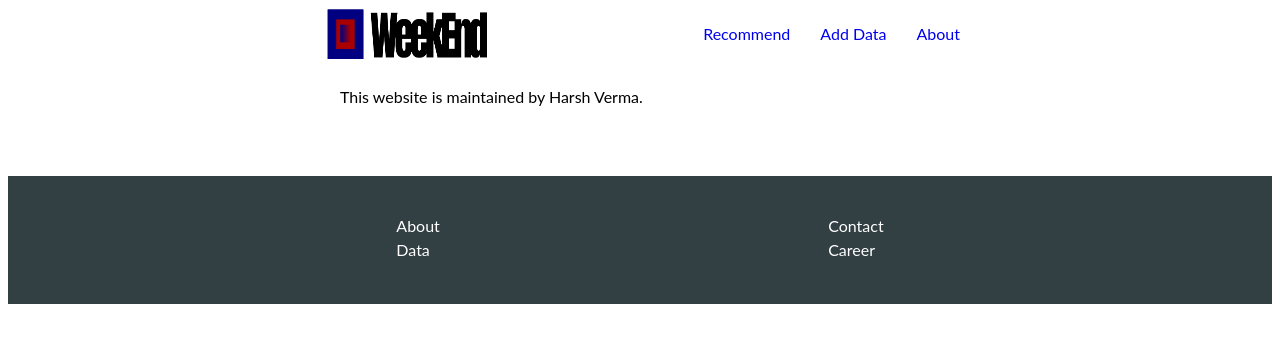
After one commit to harshshredding/weekend, a Flask app: page /about in a window 1280 px wide. The commit adds this page. Shown: the top 343 px of the page. Run offline with Flask 3, Linux system fonts and the light colour scheme.

Commit message:
use url_for function instead

```diff
--- a/app.py
+++ b/app.py
@@ -35,8 +35,8 @@ def create_app():
         return render_template("recommend.html", recommendation=recommendation)
 
 
-    @app.route("/hello")
-    def hello():
-        return render_template("hello.html")
+    @app.route("/about")
+    def info():
+        return render_template("about.html")
 
     return app
--- a/static/css/styles.css
+++ b/static/css/styles.css
@@ -105,3 +105,7 @@ body {
     white-space: pre-wrap;
     word-wrap: break-word; /* Ensures that long strings/words will break and wrap onto the next line */
 }
+
+.about__text {
+    padding: 20px;
+}
--- /dev/null
+++ b/templates/about.html
@@ -0,0 +1,7 @@
+{% extends 'base.html' %}
+
+{% block content %}
+<div class="about__text">
+This website is maintained by Harsh Verma.
+</div>
+{% endblock %}
--- a/templates/base.html
+++ b/templates/base.html
@@ -15,7 +15,15 @@
                 <img src="/static/WeekEnd-Text.png" alt="The Weekend Logo Text" class="logo_text">
             </div>
             <ul class="navbar__navigation">
-                {{ navigation_items() }}
+                <li class="navbar__navigation-item">
+                    <a href="{{ url_for('recommend') }}" class="navbar__link">Recommend</a>
+                </li>
+                <li class="navbar__navigation-item">
+                    <a href="{{ url_for('create_interest') }}" class="navbar__link">Add Data</a>
+                </li>
+                <li class="navbar__navigation-item">
+                    <a href="{{ url_for('info') }}" class="navbar__link">About</a>
+                </li>
             </ul>
         </header>
 
--- a/templates/hello.html
+++ /dev/null
@@ -1,5 +0,0 @@
-{% extends 'base.html' %}
-
-{% block content %}
-Hello world !
-{% endblock %}
```
